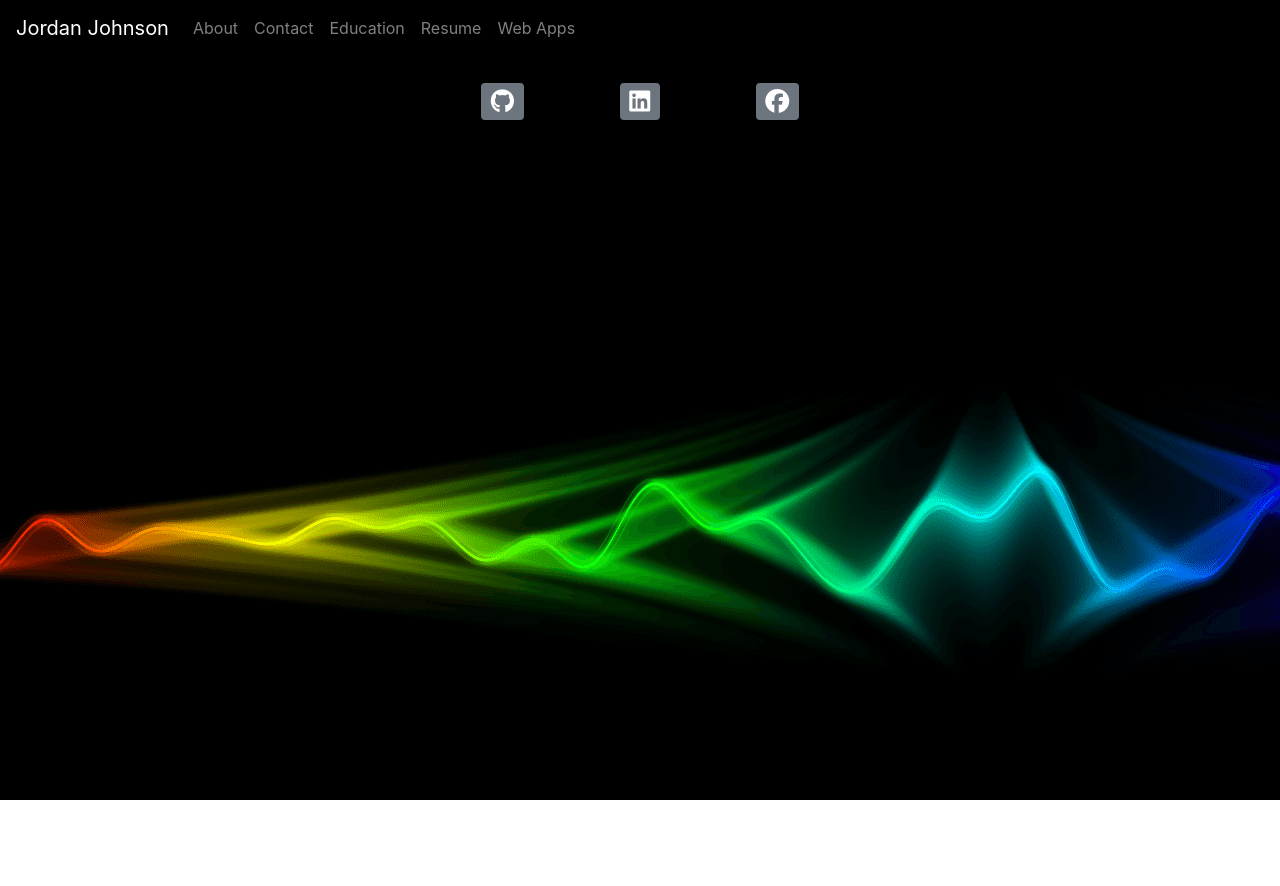
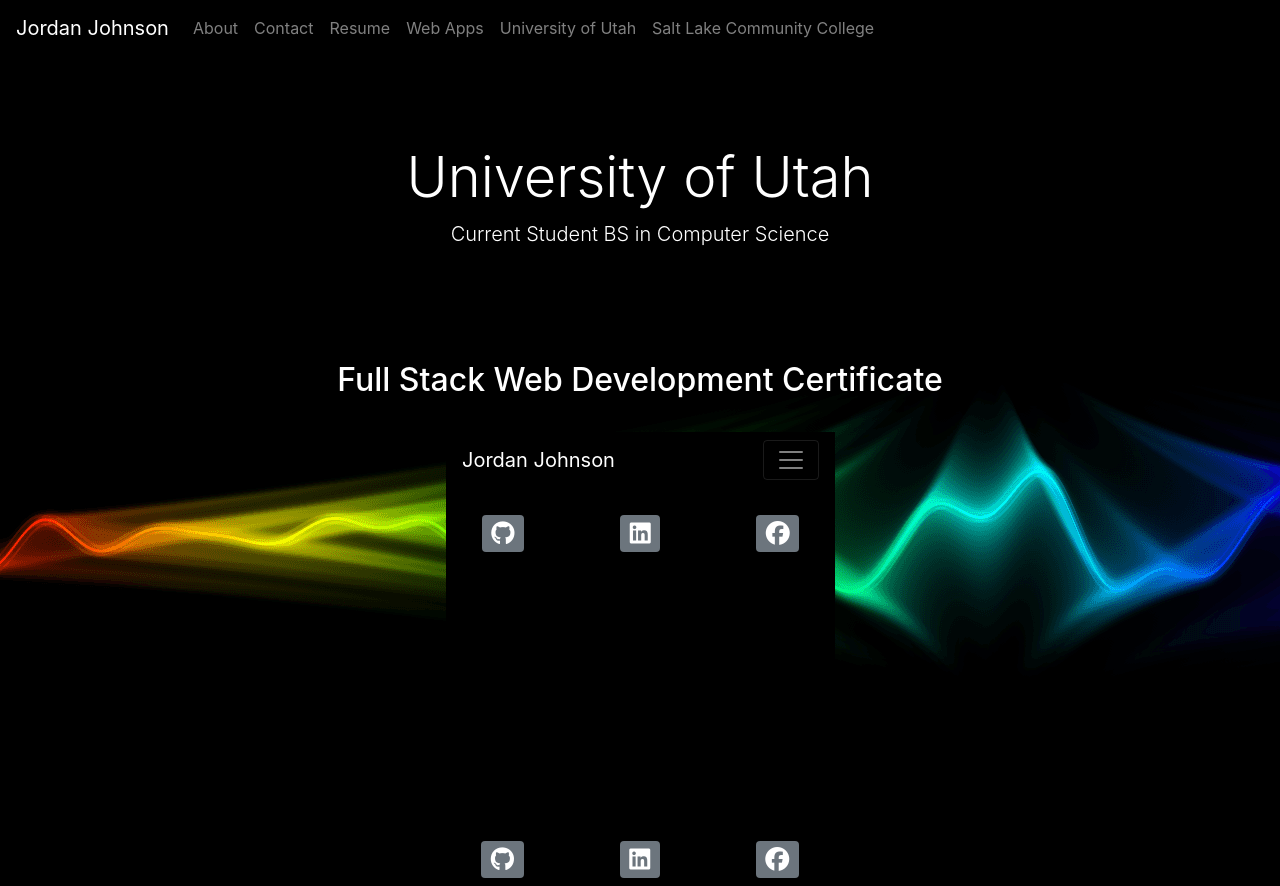
Before and after one commit to JINJ95/JJ-Portfolio, a React (Create React App) app: page /uofu in a window 1280 px wide. Before the commit the page ends 800 px from the top, so only its background shows below. Built offline with nearby package versions, Linux system fonts and the light colour scheme.

Commit message:
seperated education into UofU & SLCC pages

```diff
--- a/src/App.js
+++ b/src/App.js
@@ -5,7 +5,8 @@ import Homepage from './pages/homepage';
 import About from './pages/about';
 import Contact from './pages/contact';
 import Projects from './pages/projects';
-import Education from './pages/education';
+import UofU from './pages/uofu';
+import SLCC from './pages/slcc.jsx';
 import Resume from './pages/resume';
 import Navbar from './components/Nav';
 import Footer from './components/Footer';
@@ -29,8 +30,11 @@ function App() {
         <Route path="/contact">
           <Contact />
         </Route>
-        <Route path="/education">
-          <Education />
+        <Route path="/uofu">
+          <UofU />
+        </Route>
+        <Route path="/slcc">
+          <SLCC />
         </Route>
         <Route path="/resume">
           <Resume />
--- a/src/components/nav.jsx
+++ b/src/components/nav.jsx
@@ -12,9 +12,10 @@ export default function Navbar() {
                 <div className="navbar-nav">
                     <Link className="nav-item nav-link" to="/about">About</Link>
                     <Link className="nav-item nav-link" to="/contact">Contact</Link>
-                    <Link className="nav-item nav-link" to="/education">Education</Link>
                     <Link className="nav-item nav-link" to="/resume">Resume</Link>
                     <Link className="nav-item nav-link" to="/projects">Web Apps</Link>
+                    <Link className="nav-item nav-link" to="/uofu">University of Utah</Link>
+                    <Link className="nav-item nav-link" to="/slcc">Salt Lake Community College</Link>
                 </div>
             </div>
         </nav>
--- a/src/pages/education.jsx
+++ b/src/pages/slcc.jsx
@@ -1,7 +1,6 @@
 import React from 'react'
 import { withRouter } from "react-router-dom"
 import Jumbotron from '../components/Jumbotron'
-import Certificate from '../assets/pictures/Certificate.pdf'
 
 function Education({ history }) {
     // function goto() {
@@ -10,14 +9,6 @@ function Education({ history }) {
 
     return (
         <div className="container">
-            <div>
-                <Jumbotron title="University of Utah" subtitle="Current Student BS in Computer Science" />
-                <h2>Full Stack Web Development Certificate</h2>
-                <br/>
-                <iframe title="Certificate" src={Certificate} width="35%" height="400" style={{border:"none"}}/>
-                {/* <button type="button" className="btn btn-secondary" onClick={() => goto()}>Projects</button> */}
-            </div>
-            <br/> <br/>
             <div>
                 <Jumbotron title="Salt Lake Community College" subtitle="Associate of Science in Computer Science" />
                 <h1>Completed Courses</h1>
--- /dev/null
+++ b/src/pages/uofu.jsx
@@ -0,0 +1,24 @@
+import React from 'react'
+import { withRouter } from "react-router-dom"
+import Jumbotron from '../components/Jumbotron'
+import Certificate from '../assets/pictures/Certificate.pdf'
+
+function Education({ history }) {
+    // function goto() {
+    //     history.push(`/projects`)
+    // }
+
+    return (
+        <div className="container">
+            <div>
+                <Jumbotron title="University of Utah" subtitle="Current Student BS in Computer Science" />
+                <h2>Full Stack Web Development Certificate</h2>
+                <br/>
+                <iframe title="Certificate" src={Certificate} width="35%" height="400" style={{border:"none"}}/>
+                {/* <button type="button" className="btn btn-secondary" onClick={() => goto()}>Projects</button> */}
+            </div>
+        </div>
+    );
+}
+
+export default withRouter(Education)
```
